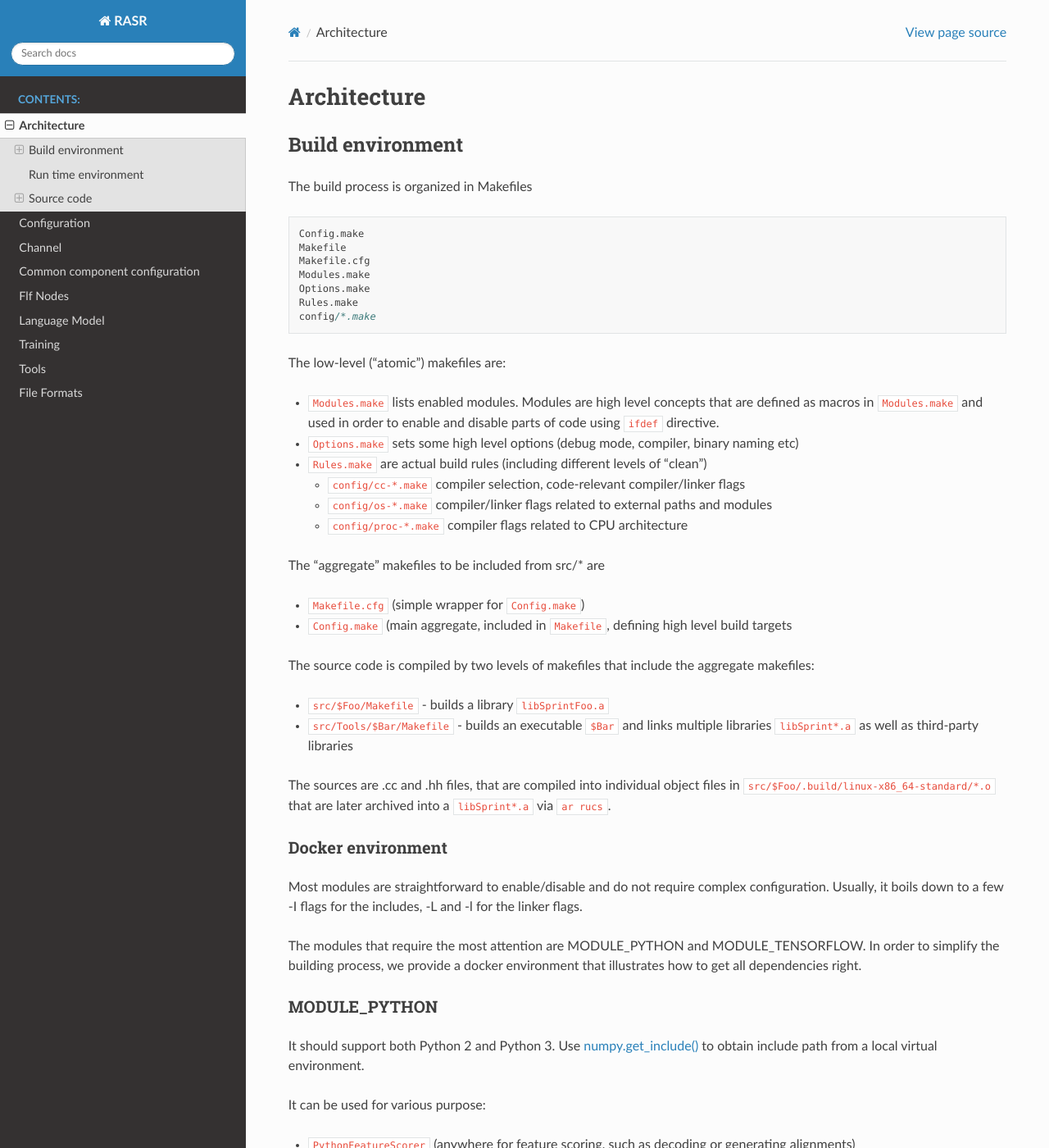
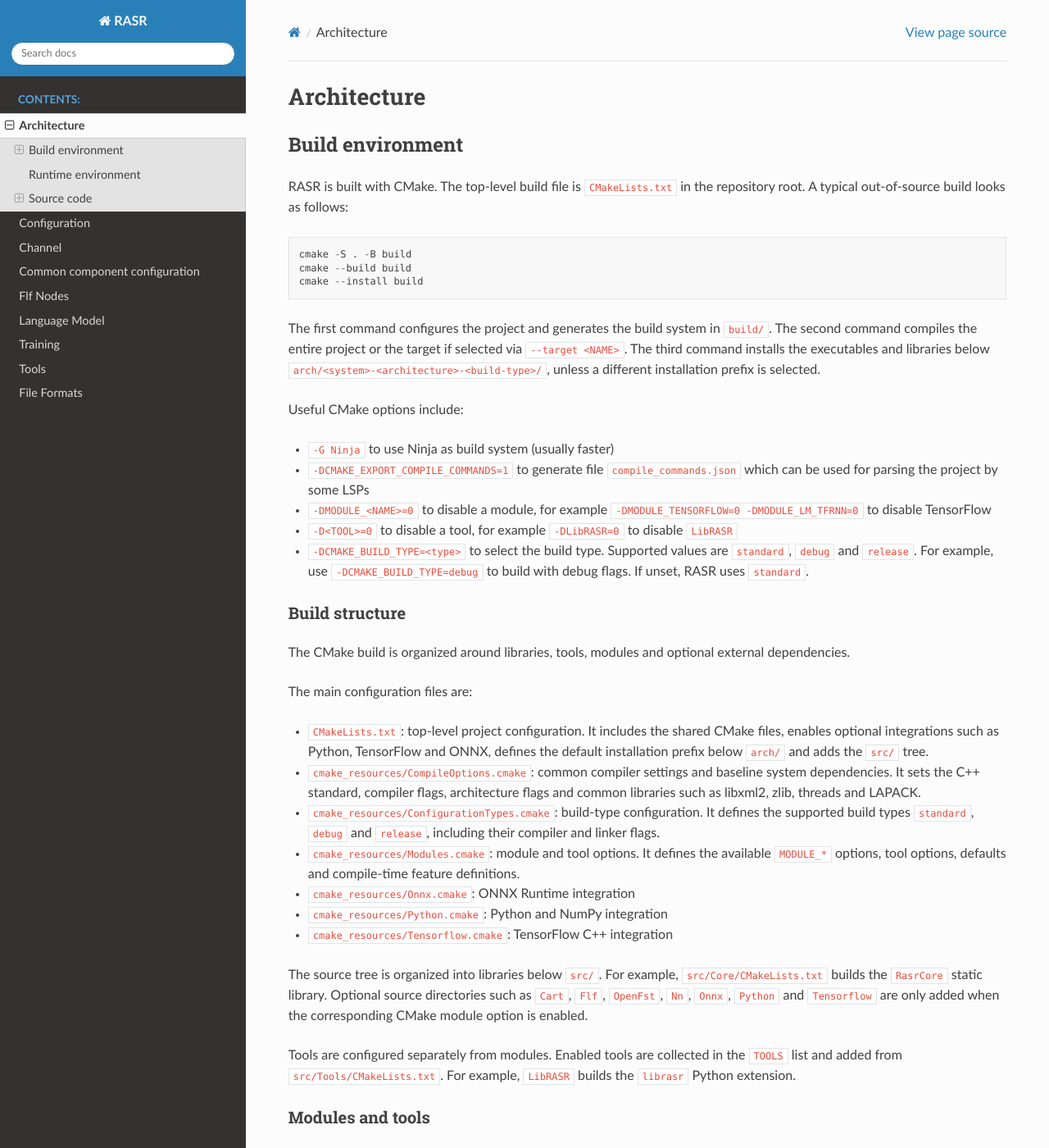
Before and after one commit to rwth-i6/rasr, a Sphinx documentation site: the page built from doc/architecture.rst, in a window 1280 px wide and 1400 px high. Shown: the whole window at 82% size. Built offline with Sphinx 7.4.7 and the Read the Docs theme 3.1.0, drawn with Linux system fonts in a browser that asks for light colours; some of the changed text lies outside the part shown.

Commit message:
Update documentation on build system (#216)

```diff
--- a/doc/architecture.rst
+++ b/doc/architecture.rst
@@ -4,50 +4,74 @@ Architecture
 Build environment
 -----------------
 
-The build process is organized in Makefiles ::
+RASR is built with CMake. The top-level build file is ``CMakeLists.txt`` in the repository root. A typical out-of-source build looks as follows::
 
-    Config.make
-    Makefile
-    Makefile.cfg
-    Modules.make
-    Options.make
-    Rules.make
-    config/*.make
+    cmake -S . -B build
+    cmake --build build
+    cmake --install build
 
-The low-level ("atomic") makefiles are:
+The first command configures the project and generates the build system in ``build/``. The second command compiles the entire project or the target if selected via ``--target <NAME>``.
+The third command installs the executables and libraries below ``arch/<system>-<architecture>-<build-type>/``, unless a different installation prefix is selected.
 
-* ``Modules.make`` lists enabled modules. Modules are high level concepts that are defined as macros in ``Modules.make`` and used in order to enable and disable parts of code using ``ifdef`` directive.
-* ``Options.make`` sets some high level options (debug mode, compiler, binary naming etc)
-* ``Rules.make`` are actual build rules (including different levels of "clean")
+Useful CMake options include:
 
-  * ``config/cc-*.make`` compiler selection, code-relevant compiler/linker flags
-  * ``config/os-*.make`` compiler/linker flags related to external paths and modules
-  * ``config/proc-*.make`` compiler flags related to CPU architecture
+* ``-G Ninja`` to use Ninja as build system (usually faster)
+* ``-DCMAKE_EXPORT_COMPILE_COMMANDS=1`` to generate file ``compile_commands.json`` which can be used for parsing the project by some LSPs
+* ``-DMODULE_<NAME>=0`` to disable a module, for example ``-DMODULE_TENSORFLOW=0 -DMODULE_LM_TFRNN=0`` to disable TensorFlow
+* ``-D<TOOL>=0`` to disable a tool, for example ``-DLibRASR=0`` to disable ``LibRASR``
+* ``-DCMAKE_BUILD_TYPE=<type>`` to select the build type. Supported values are ``standard``, ``debug`` and ``release``.
+  For example, use ``-DCMAKE_BUILD_TYPE=debug`` to build with debug flags. If unset, RASR uses ``standard``.
 
-The "aggregate" makefiles to be included from src/* are
+Build structure
+^^^^^^^^^^^^^^^
 
-* ``Makefile.cfg`` (simple wrapper for ``Config.make``)
-* ``Config.make`` (main aggregate, included in ``Makefile``, defining high level build targets
+The CMake build is organized around libraries, tools, modules and optional external dependencies.
 
-The source code is compiled by two levels of makefiles that include the aggregate makefiles:
+The main configuration files are:
 
-* ``src/$Foo/Makefile`` - builds a library ``libSprintFoo.a``
-* ``src/Tools/$Bar/Makefile`` - builds an executable ``$Bar`` and links multiple libraries ``libSprint*.a`` as well as third-party libraries
+* ``CMakeLists.txt``: top-level project configuration.
+  It includes the shared CMake files, enables optional integrations such as Python, TensorFlow and ONNX,
+  defines the default installation prefix below ``arch/`` and adds the ``src/`` tree.
+* ``cmake_resources/CompileOptions.cmake``: common compiler settings and baseline system dependencies.
+  It sets the C++ standard, compiler flags, architecture flags and common libraries such as libxml2, zlib, threads and LAPACK.
+* ``cmake_resources/ConfigurationTypes.cmake``: build-type configuration.
+  It defines the supported build types ``standard``, ``debug`` and ``release``, including their compiler and linker flags.
+* ``cmake_resources/Modules.cmake``: module and tool options.
+  It defines the available ``MODULE_*`` options, tool options, defaults and compile-time feature definitions.
+* ``cmake_resources/Onnx.cmake``: ONNX Runtime integration
+* ``cmake_resources/Python.cmake``: Python and NumPy integration
+* ``cmake_resources/Tensorflow.cmake``: TensorFlow C++ integration
 
-The sources are .cc and .hh files, that are compiled into individual object files in ``src/$Foo/.build/linux-x86_64-standard/*.o`` that are later archived into a ``libSprint*.a`` via ``ar rucs``.
+The source tree is organized into libraries below ``src/``. For example, ``src/Core/CMakeLists.txt`` builds the ``RasrCore`` static library.
+Optional source directories such as ``Cart``, ``Flf``, ``OpenFst``, ``Nn``, ``Onnx``, ``Python`` and ``Tensorflow`` are only added when the corresponding CMake module option is enabled.
 
-Docker environment
+Tools are configured separately from modules. Enabled tools are collected in the ``TOOLS`` list and added from ``src/Tools/CMakeLists.txt``.
+For example, ``LibRASR`` builds the ``librasr`` Python extension.
+
+Modules and tools
+^^^^^^^^^^^^^^^^^
+
+Modules are controlled by CMake options, usually named ``MODULE_<NAME>``.
+They can be enabled and disabled in ``cmake_resources/Modules.cmake``.
+When a module is enabled, the corresponding preprocessor definition is added to the build.
+This allows code to include or exclude functionality via compile-time feature macros.
+
+Examples::
+
+    cmake -S . -B build -DMODULE_ONNX=0 -DMODULE_CUDA=0
+    cmake -S . -B build -DMODULE_OPENFST=1
+
+Tools are controlled by options named after the tool. For example::
+
+    cmake -S . -B build -DLibRASR=0
+    cmake -S . -B build -DSpeechRecognizer=1
+
+**Modules** enable functionality and compile-time feature macros, while **tools** select which executables or extension modules are built.
+
+Python integration
 ^^^^^^^^^^^^^^^^^^
 
-Most modules are straightforward to enable/disable and do not require complex configuration. Usually, it boils down to a few -I flags for the includes, -L and -l for the linker flags.
-
-The modules that require the most attention are MODULE_PYTHON and MODULE_TENSORFLOW. In order to simplify the building process, we provide a docker environment that illustrates how to get all dependencies right.
-
-MODULE_PYTHON
-^^^^^^^^^^^^^
-
-It should support both Python 2 and Python 3.
-Use `numpy.get_include() <https://numpy.org/devdocs/reference/generated/numpy.get_include.html>`_ to obtain include path from a local virtual environment.
+``MODULE_PYTHON`` enables the RASR Python integration. The CMake build uses Python 3 development files and NumPy for this module.
 
 It can be used for various purpose:
 
@@ -66,24 +90,66 @@ On RETURNN side, several implementations for these interfaces exists:
 
 Note that there is also the Tensorflow module which provides a separate FeatureScorer.
 
-MODULE_TENSORFLOW
-^^^^^^^^^^^^^^^^^
+LibRASR
+^^^^^^^
 
-In order to use TF C++ API, we have to be able to include TF headers (e.g. tensorflow/core/framework/tensor.h) and link against libtensorflow_cc.so and libtensorflow_framework.so. Also, we want TF to include Intel MKL support and link against libiomp5.so and libmklml_intel.so. The only way to get libtensorflow_cc.so is to build TF from sources.
+``LibRASR`` builds the ``librasr`` Python extension. It provides Python bindings for selected RASR functionality and is built with pybind11.
+
+``LibRASR`` is configured as a tool, not as a module. It is enabled by default and can be disabled with::
+
+    cmake -S . -B build -DLibRASR=0
+
+When ``MODULE_PYTHON`` is enabled, additional Python-related bindings are compiled into ``librasr``.
+Depending on the enabled modules, ``librasr`` also links against optional RASR libraries such as ``RasrPython``, ``RasrNn``, ``RasrOnnx`` or ``RasrTensorflow``.
+
+The Python package can be built through ``pip``. For example::
+
+    pip install .
+
+TensorFlow and ONNX Runtime
+^^^^^^^^^^^^^^^^^^^^^^^^^^^
+
+``MODULE_TENSORFLOW`` enables TensorFlow support. The CMake configuration expects a TensorFlow C++ installation and looks for TensorFlow headers
+``libtensorflow_cc.so`` and ``libtensorflow_framework.so``. It can obtain the TensorFlow include and library directories from the active Python environment.
+
+``MODULE_ONNX`` enables ONNX Runtime support. The CMake configuration looks for ``onnxruntime_cxx_api.h`` and the ``onnxruntime`` library.
+If ONNX Runtime is installed in a non-standard location, ``ONNXRUNTIME_ROOT`` can be set::
+
+    cmake -S . -B build -DONNXRUNTIME_ROOT=/path/to/onnxruntime
+
+Container environments
+^^^^^^^^^^^^^^^^^^^^^^
+
+For reproducible builds, especially on HPC systems, the repository provides Apptainer definitions in ``apptainer/``.
+These images contain preconfigured build environments for common RASR setups, including TensorFlow/ONNX-based
+configurations.
+
+Use one of these images if you do not want to install all build dependencies manually on the host system.
 
 Dependencies
 ^^^^^^^^^^^^
 
-You can run ``scripts/requirements.sh`` to verify if your build environment meets the requirements. As of January 2020, RASR is known to compile with gcc between 4.8 and 7.3, optionally with Python 3.6 and TF 1.12 to 1.15.
+For a native build, the following tools and libraries are required:
 
-Currently, RASR requires C++11. As of January 2020, we plan to upgrade to C++14 or 17 at some later point in time because of some internal dependencies in our infrastructure.
+* CMake >= 3.22
+* a C++ compiler with C++20 support, for example GCC or Clang
+* Bison
+* libxml2
+* BLAS/LAPACK, for example OpenBLAS
+* zlib
+* libsndfile
 
-Run time environment
---------------------
+Depending on the enabled modules and tools, additional dependencies may be required, for example
+TensorFlow, ONNX Runtime, CUDA, OpenMP, FFmpeg, OpenFST or FLAC, and Python 3, NumPy and pybind11 for ``LibRASR``.
+
+Runtime environment
+-------------------
 
 Once the binaries have been built, external shared libraries need to be made available to the run time environment via ``$LD_LIBRARY_PATH``. Use ``ldd`` to check the run time dependencies.
 
 Any code that relies on an external BLAS library (OpenBLAS or Intel MKL) will respect the environment variable ``$OMP_NUM_THREADS``. If not set, the value defaults to the number of all available CPU cores.
+
+We recommend to run the binaries in the same Apptainer which was used for building.
 
 Source code
 -----------
```
Also changed, not shown: CMakeLists.txt (+5 -3 lines).
